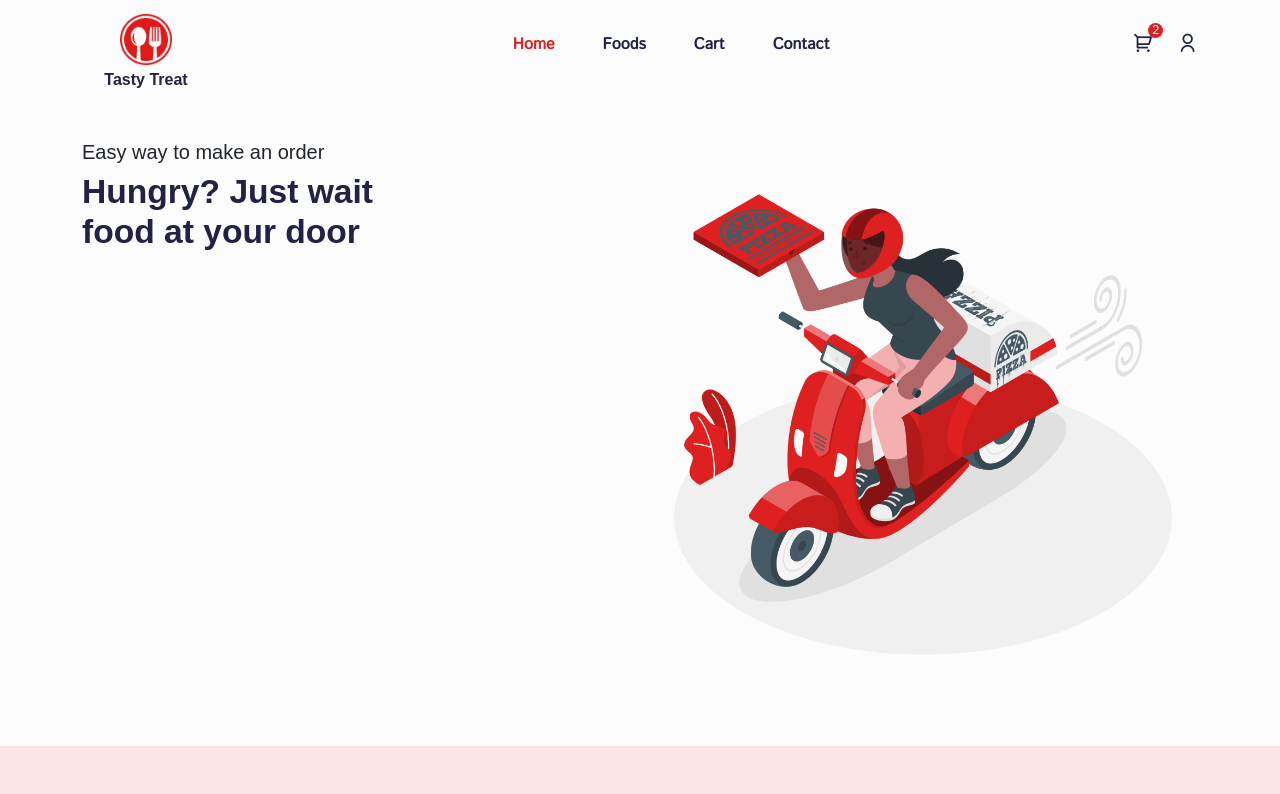
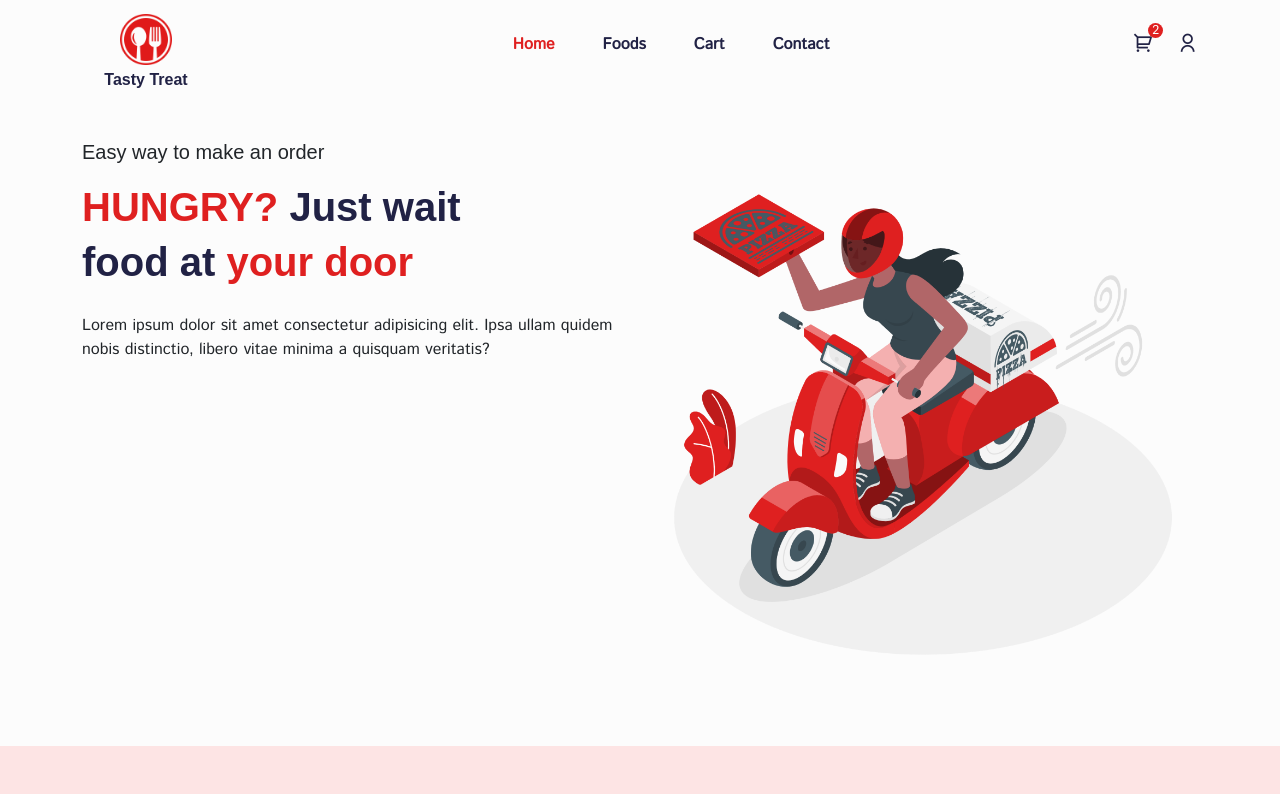
Before and after one commit to lokamabari/adifa, a React (Create React App) app: page /home in a window 1280 px wide. Shown: the top 794 px of the page. Built offline with nearby package versions, Linux system fonts and the light colour scheme; a web font is replaced by a local one.

Commit message:
hero content

```diff
--- a/src/pages/Home.jsx
+++ b/src/pages/Home.jsx
@@ -1,7 +1,9 @@
 import React from 'react'
+import { Container, Row, Col } from 'reactstrap';
 
-import { Container, Row, Col } from 'reactstrap';
 import Helmet from '../components/Helmet/Helmet.js'
+
+import '../styles/hero-section.css'
 
 import heroImg from '../assets/images/hero.png'
 
@@ -12,13 +14,15 @@ const Home = () => {
         <Row>
           <Col lg='6' md='6'>
             <div className="hero__content">
-              <h5>Easy way to make an order</h5>
-              <h1><span>Hungry?</span> Just wait<br />food at  <span>your door</span></h1>
+              <h5 className=' mb-3'>Easy way to make an order</h5>
+              <h1 className=' mb-4 hero__title' ><span>HUNGRY?</span> Just wait<br />food at  <span>your door</span></h1>
             </div>
+
+            <p>Lorem ipsum dolor sit amet consectetur adipisicing elit. Ipsa ullam quidem nobis distinctio, libero vitae minima a quisquam veritatis?</p>
           </Col>
 
           <Col lg='6' md='6'>
-            <div className="heo">
+            <div className="hero__img">
               <img src={heroImg} alt="hero-img" className='w-100' />
             </div>
           </Col>
--- /dev/null
+++ b/src/styles/hero-section.css
@@ -0,0 +1,13 @@
+.hero__title {
+    font-size: 2.5rem;
+    line-height: 55px;
+}
+
+.hero__title span {
+    color: #df2020;
+}
+
+.hero__content p {
+    font-size: 1rem;
+    color: #777;
+}
```
